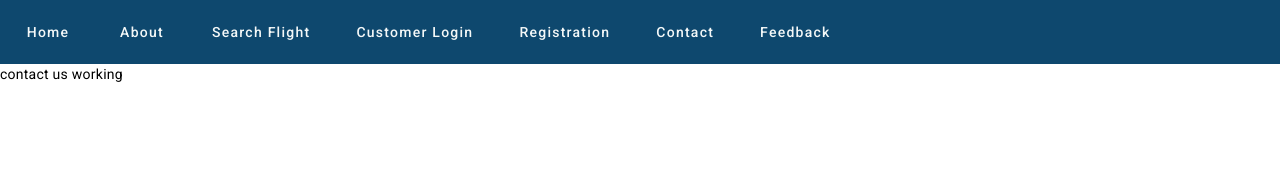
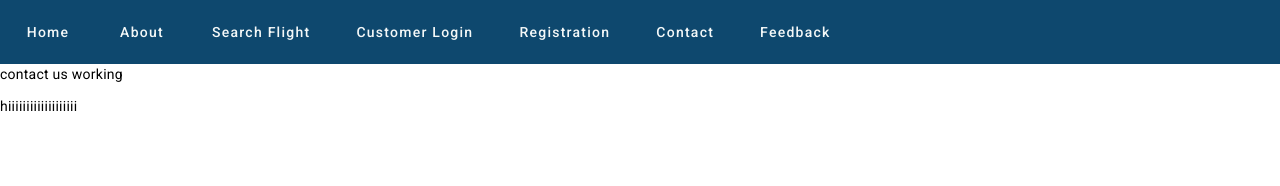
Before and after one commit to kuldeep-ydv88/AirlinesReservationWeb, an Angular app: page /contact in a window 1280 px wide. Shown: the top 186 px of the page. Built offline with nearby package versions, Linux system fonts and the light colour scheme.

Commit message:
first commit

```diff
--- a/src/app/contact/contact.component.html
+++ b/src/app/contact/contact.component.html
@@ -1 +1,2 @@
 <p>contact us working</p>
+<P>hiiiiiiiiiiiiiiiiiii</P>
```
